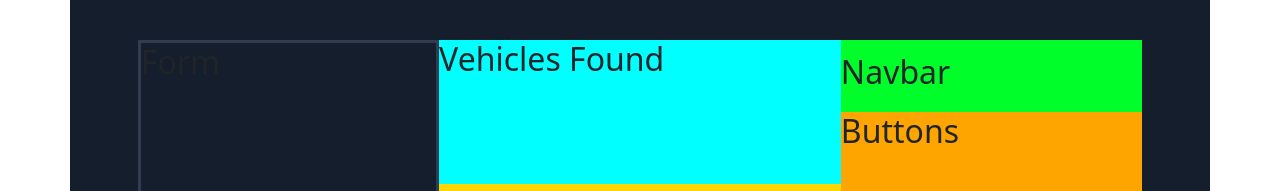
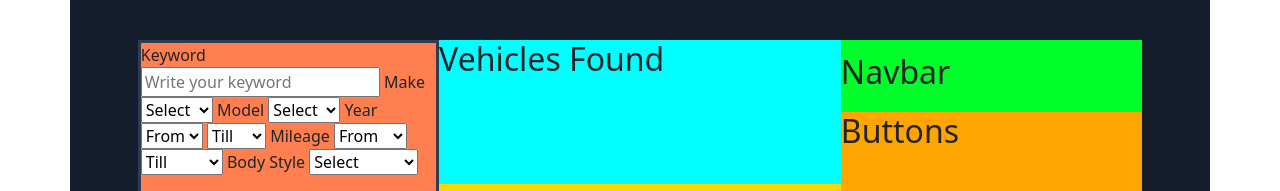
Before and after one commit to calebtd/carDashboard, a plain HTML site: page index.html in a window 1280 px wide. Shown: the top 191 px of the page. Drawn offline with nearby package versions, Linux system fonts and the light colour scheme.

Commit message:
added all form html

```diff
--- a/base.scss
+++ b/base.scss
@@ -27,7 +27,7 @@ body{
     }
 
     .leftSide{
-        background-color: var.$darkblue;
+        background-color: coral;
         border: solid var.$lightblue ;
         width: 30%;
         height: 100%;
--- a/index.html
+++ b/index.html
@@ -13,7 +13,51 @@
     <div class="container">
         <div class="bigBox">
             <div class="leftSide">
-                <h2>Form</h2>
+                <form>
+                    <label for="keyword">Keyword</label>
+                    <input type="text" name="keyword" id="keyword" placeholder="Write your keyword">
+                    <label for="make">Make</label>
+                    <select id="make" name="make">
+                        <option value="" disabled selected hidden>Select</option>
+                        <option value="ford">Ford</option>
+                        <option value="toyota">Toyota</option>
+                        <option value="bmw">BMW</option>
+                        <option value="audi">Audi</option>
+                      </select>
+                    <label for="model">Model</label>
+                    <select id="model" name="model">
+                        <option value="" disabled selected hidden>Select</option>
+                        <option value="ford">Ford</option>
+                        <option value="toyota">Toyota</option>
+                        <option value="bmw">BMW</option>
+                        <option value="audi">Audi</option>
+                      </select>
+                    <label for="year">Year</label>
+                    <select id="from" name="year">
+                        <option value="" disabled selected hidden>From</option>
+                        <option value="1997">1997</option>
+                      </select>
+                    <select id="till" name="year">
+                        <option value="" disabled selected hidden>Till</option>
+                        <option value="2024">2024</option>
+                    </select>
+                    <label for="mileage">Mileage</label>
+                    <select id="from" name="mileage">
+                        <option value="" disabled selected hidden>From</option>
+                        <option value="20,000">20,000</option>
+                    </select>
+                    <select id="till" name="mileage">
+                        <option value="" disabled selected hidden>Till</option>
+                        <option value="200,000">200,000</option>
+                    </select>
+                    <label for="bodystyle">Body Style</label>
+                    <select id="bodystyle" name="bodystyle">
+                        <option value="" disabled selected hidden>Select</option>
+                        <option value="convertible">Convertible</option>
+                        <option value="coupe">Coupe</option>
+                        <option value="fourdoor">4 Door</option>
+                    </select>
+                </form>
             </div>
             <div class="middle">
                 <div class="txtTop">
```
Also changed, not shown: base.css, 1 other file.
